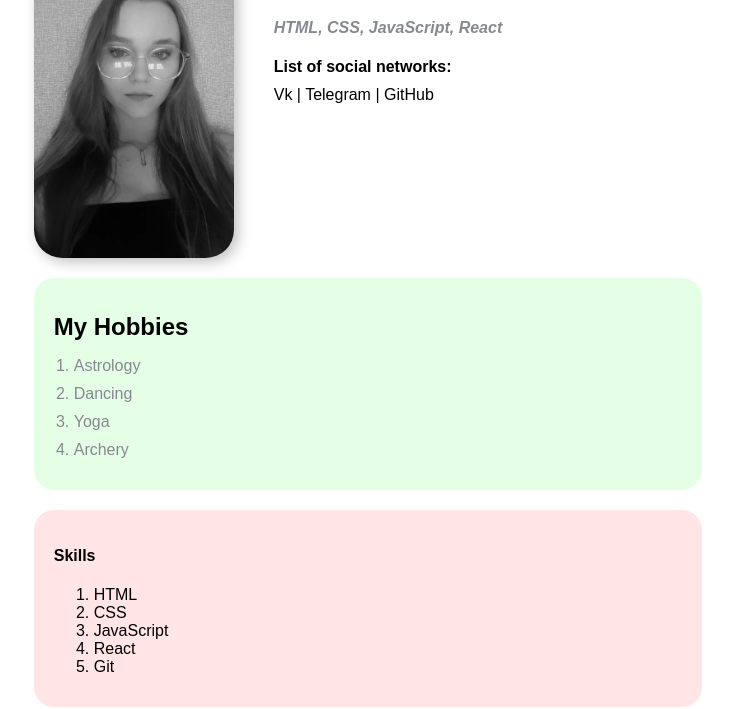
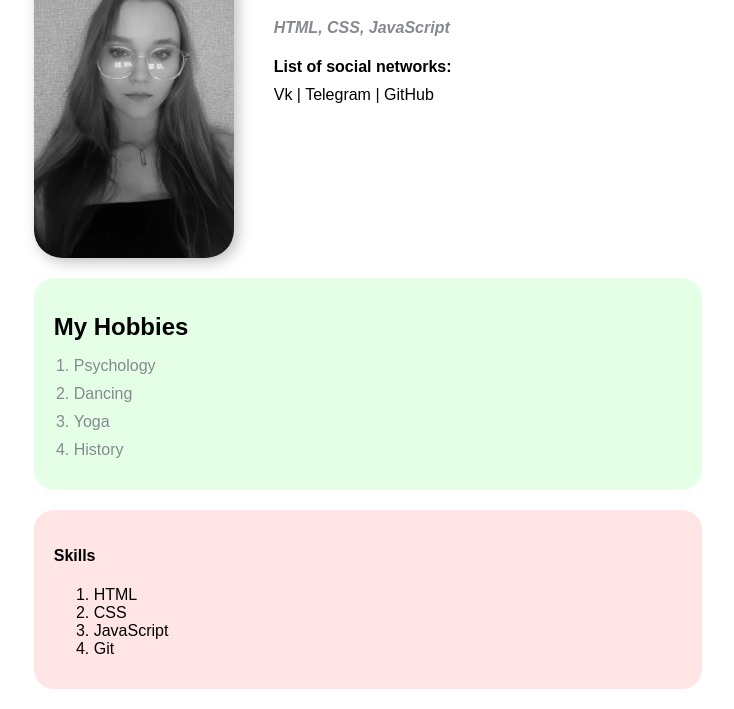
Before and after one commit to KiraKN/resume, a plain HTML site: page index.html in a window 1280 px wide. Shown: the part 91-800 px from the top of the page, without its empty margins (272-1006 px from the left). Drawn offline with Linux system fonts and the light colour scheme.

Commit message:
Update index.html

```diff
--- a/index.html
+++ b/index.html
@@ -19,7 +19,7 @@
       <div class="info-text">
         <h1>Kuznetsova Kira Nikolaevna</h1>
 
-        <p>HTML, CSS, JavaScript, React</em></p>
+        <p>HTML, CSS, JavaScript</em></p>
 
 				<h4>List of social networks:</h4>
 
@@ -35,10 +35,10 @@
       <h2>My Hobbies</h2>
 
       <ol class="list">
-        <li>Astrology</li>
+        <li>Psychology</li>
         <li>Dancing</li>
         <li>Yoga</li>
-        <li>Archery</li>
+        <li>History</li>
       </ol>
     </div>
 
@@ -49,7 +49,6 @@
 					<li>HTML</li>
 					<li>CSS</li>
 					<li>JavaScript</li>
-					<li>React</li>
 					<li>Git</li>
 				</ol>
 			</div>
```
